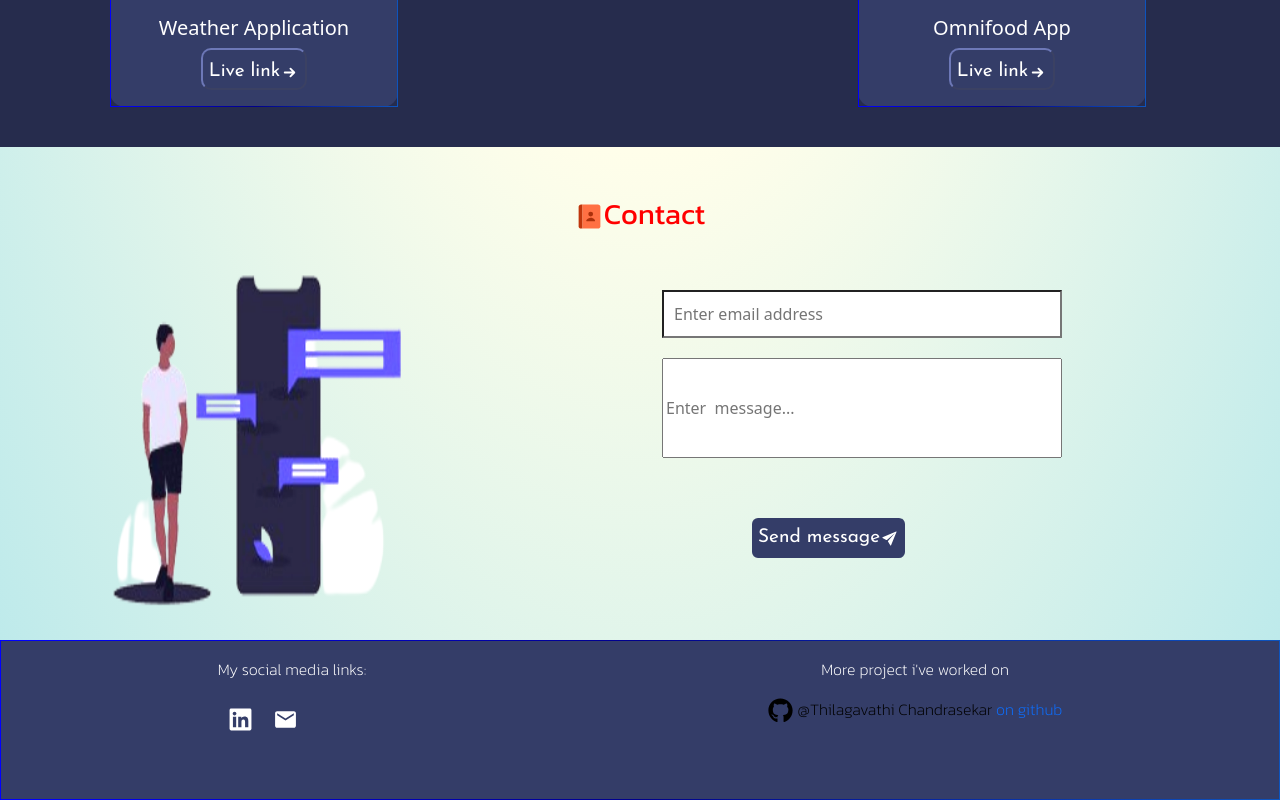
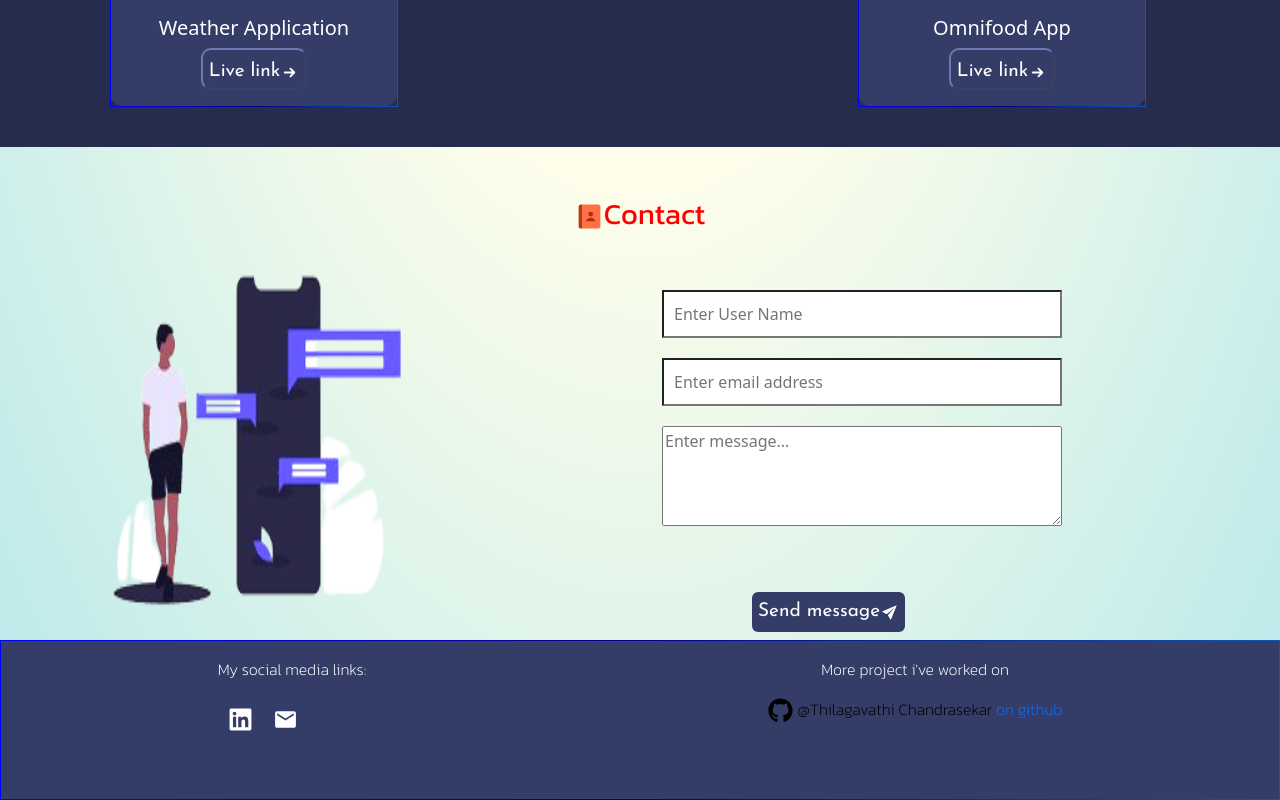
Before and after one commit to ThilagavathiChandrasekar/react-portfolio, a React (Create React App) app: page / in a window 1280 px wide. Shown: the part 1765-2565 px from the top of the page. Built offline with nearby package versions, Linux system fonts and the light colour scheme; a web font is replaced by a local one.

Commit message:
some message

```diff
--- a/package.json
+++ b/package.json
@@ -13,6 +13,8 @@
     "@testing-library/react": "^13.4.0",
     "@testing-library/user-event": "^13.5.0",
     "aos": "^2.3.4",
+    "axios": "^1.6.7",
+    "emailjs-com": "^3.2.0",
     "framer-motion": "^11.0.5",
     "react": "^18.2.0",
     "react-dom": "^18.2.0",
@@ -27,8 +29,8 @@
   },
   "scripts": {
     "start": "react-scripts start",
-    "predeploy":"npm run build",
-    "deploy":"gh-pages -d build",
+    "predeploy": "npm run build",
+    "deploy": "gh-pages -d build",
     "build": "react-scripts build",
     "test": "react-scripts test",
     "eject": "react-scripts eject"
--- a/src/Components/Contact.js
+++ b/src/Components/Contact.js
@@ -1,26 +1,37 @@
 import React from 'react';
 import '../Styles/Contact.css';
-// import Project from '../Components/Project';
 import Contactimg from '../Assets/Contact.png';
 import { IoIosSend } from "react-icons/io";
 import { FcContacts } from "react-icons/fc";
+import emailjs from 'emailjs-com';
+
 function Contact() {
+  const sendEmail = (e) => {
+    e.preventDefault();
+    emailjs.sendForm('service_6du33xi', 'template_e08tl2g', e.target, 'RgmrtbAiPTnY0l4XY')
+      .then((result) => {
+        console.log(result.text);
+      }, (error) => {
+        console.log(error.text);
+      });
+  };
+
   return (
     <div id='contact'>
-        {/* <Project /> */}
-        <h4 data-aos="zoom-in"  data-aos-easing="linear" data-aos-duration="1000" className='contact-head'><FcContacts />Contact</h4>
+        <h4 className='contact-head'><FcContacts />Contact</h4>
         <div className='container'>
             <div className='row'>
                 <div className='col-lg-6 col-md-12 col-sm-12'>
-                    <img src={Contactimg} className='contact-img' data-aos="flip-left" />
+                    <img src={Contactimg} className='contact-img' />
                 </div>
 
                 <div className='col-lg-6 col-md-12 col-sm-12'>
                     <div>
-                        <form data-aos="zoom-in-up"  data-aos-easing="linear" data-aos-duration="1000">
-                        <input type='email' placeholder='Enter email address' className='email'  /><br />
-                         <input type='message' placeholder='Enter  message...' className='msg' /><br />
-                            <button className='btn'>Send message<IoIosSend /></button>
+                        <form onSubmit={sendEmail}>
+                            <input type='name' name='user_name' placeholder='Enter User Name' className='email' /><br />
+                            <input type='email' name='user_email' placeholder='Enter email address' className='email' /><br />
+                            <textarea name='message' placeholder='Enter message...' className='msg' /><br />
+                            <button type='submit' className='btn'>Send message<IoIosSend /></button>
                         </form>
                     </div>
                 </div>
@@ -30,4 +41,4 @@ function Contact() {
   )
 }
 
-export default Contact
+export default Contact;
```
Also changed, not shown: 1 other file (tests, documents, lock files or other folders).
